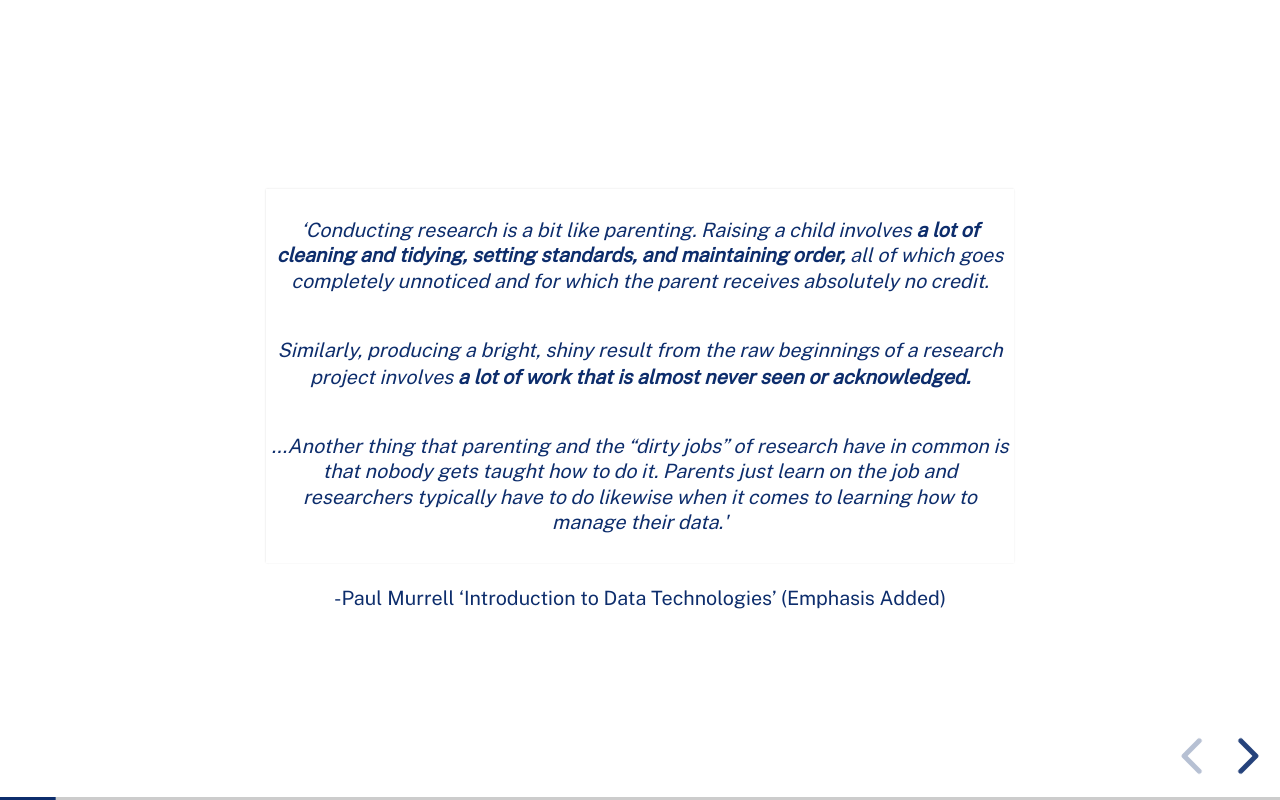
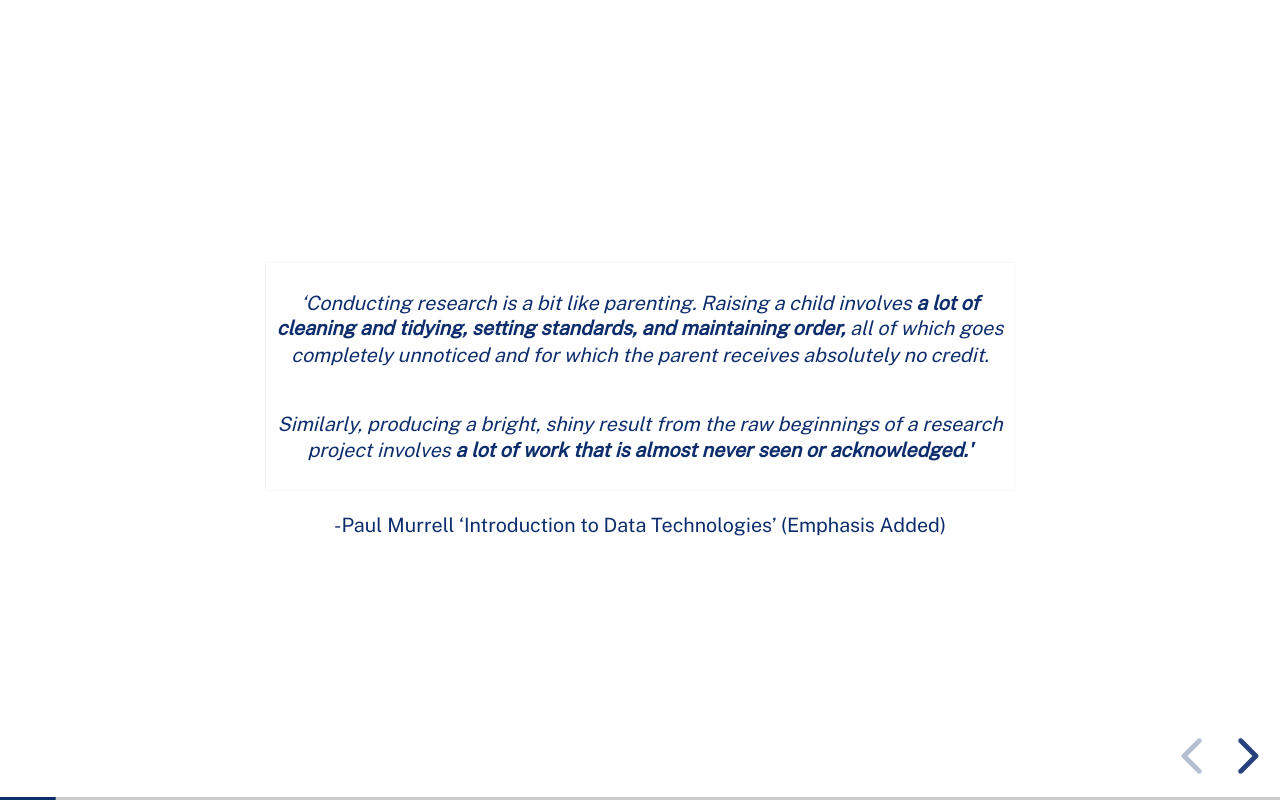
Before and after one commit to ctdeepwatermonitoring/ctdeepwatermonitoring.github.io, a plain HTML site: page index.html in a window 1280 px wide. Both pictures are taken after a click on the button "next slide". Drawn offline with nearby package versions, Linux system fonts and the light colour scheme.

Commit message:
minor update

```diff
--- a/index.html
+++ b/index.html
@@ -28,12 +28,7 @@
 						</p>
 						<p>
 							Similarly, producing a bright, shiny result from the raw beginnings of a
-							research project involves <b>a lot of work that is almost never seen or acknowledged.</b>
-						</p>
-						<p>
-							...Another thing that parenting and the “dirty jobs” of research have in common is
-							that nobody gets taught how to do it. Parents just learn on the job and researchers
-							typically have to do likewise when it comes to learning how to manage their data.'
+							research project involves <b>a lot of work that is almost never seen or acknowledged.'</b>
 						</p>
 					</blockquote>
 					<p style = "font-size: large;">
```
